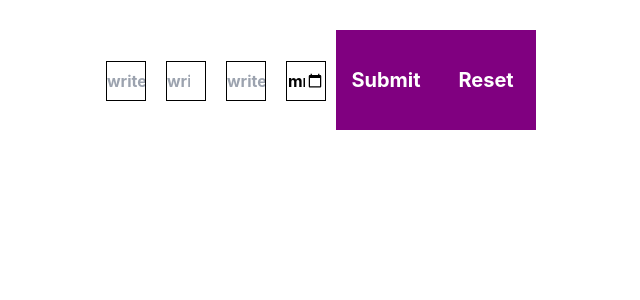
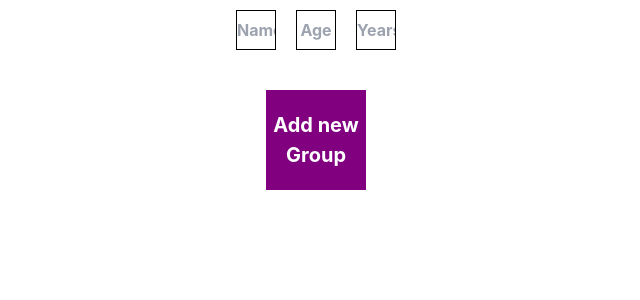
Before and after one commit to Sanjeev94/interview, a React (Create React App) app: page / in a window 1280 px wide. Shown: the top 300 px of the page, without its empty margins (324-964 px from the left). Built offline with nearby package versions, Linux system fonts and the light colour scheme.

Commit message:
dynamic inputs

```diff
--- a/src/App.js
+++ b/src/App.js
@@ -34,6 +34,7 @@
 import EventHandling from './components/event-handling/index.jsx';
 import KeysinReact from './components/keys-in-react/index.jsx';
 import ForminReact from './components/form-in -react/index.jsx';
+import DynamicinputinReact from './components/dynamic-input-in-react/index.jsx';
 
 function App() {
   return (
@@ -125,7 +126,10 @@
        {/* <KeysinReact /> */}
 
        {/* Form in react  */}
-       <ForminReact />
+       {/* <ForminReact /> */}
+
+       {/* Dynamic input in react  */}
+       <DynamicinputinReact />
 
 
 
--- /dev/null
+++ b/src/components/dynamic-input-in-react/index.jsx
@@ -0,0 +1,23 @@
+import React, { useState } from 'react'
+
+const DynamicinputinReact = () => {
+    const [inputs, setInputs] = useState({});
+    const getInputValues = (data) => {
+        let {name, value} = data.target;
+        let input = {[name] : value};
+        setInputs({...inputs, ...input});
+    };
+    console.log(inputs);
+  return (
+    <div>
+        <div>
+            <input placeholder="Name" name="name" onChange={getInputValues} />
+            <input placeholder="Age" name="age" onChange={getInputValues} />
+            <input placeholder="Years of Experience" name="yoe" onChange={getInputValues} />
+        </div>
+        <button>Add new Group</button>
+    </div>
+  )
+}
+
+export default DynamicinputinReact
```
